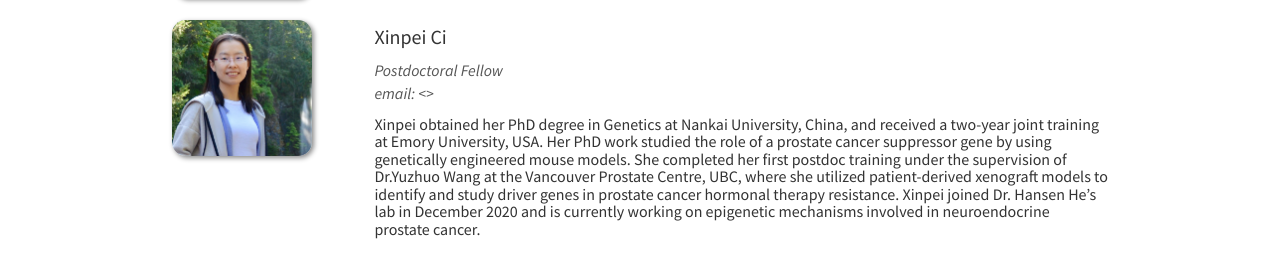
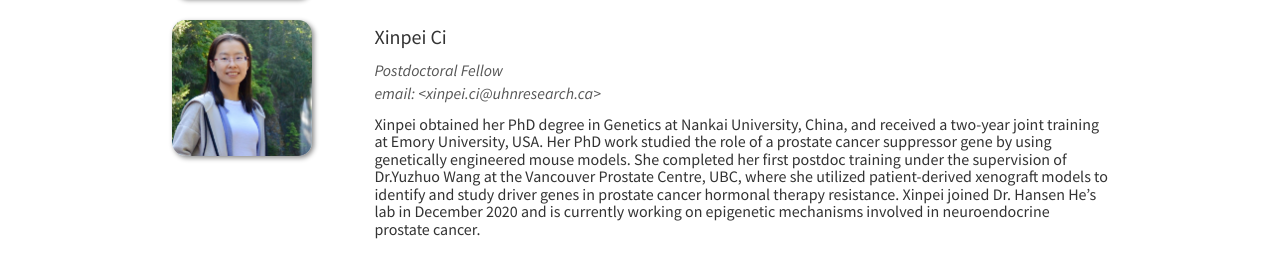
Before and after one commit to Xinyi371/HansenHeLab.github.io, a Jekyll site: the page built from _pages/03_People.md, in a window 1280 px wide and 900 px high, scrolled down 2080 px. Shown: the part 177-441 px from the top of the window. Built offline with Jekyll 4.4.1, drawn with Linux system fonts in a browser that asks for light colours; nearby versions of some CDN libraries.

Commit message:
updating xinpei info

```diff
--- a/_data/postdoctoral_fellows.yml
+++ b/_data/postdoctoral_fellows.yml
@@ -31,5 +31,5 @@
 - name: Xinpei Ci
   photo: xinpei.jpg
   info: Postdoctoral Fellow
-  email: ""
+  email: xinpei.ci@uhnresearch.ca
   description: Xinpei obtained her PhD degree in Genetics at Nankai University, China, and received a two-year joint training at Emory University, USA. Her PhD work studied the role of a prostate cancer suppressor gene by using genetically engineered mouse models. She completed her first postdoc training under the supervision of Dr.Yuzhuo Wang at the Vancouver Prostate Centre, UBC, where she utilized patient-derived xenograft models to identify and study driver genes in prostate cancer hormonal therapy resistance. Xinpei joined Dr. Hansen He’s lab in December 2020 and is currently working on epigenetic mechanisms involved in neuroendocrine prostate cancer.
```
